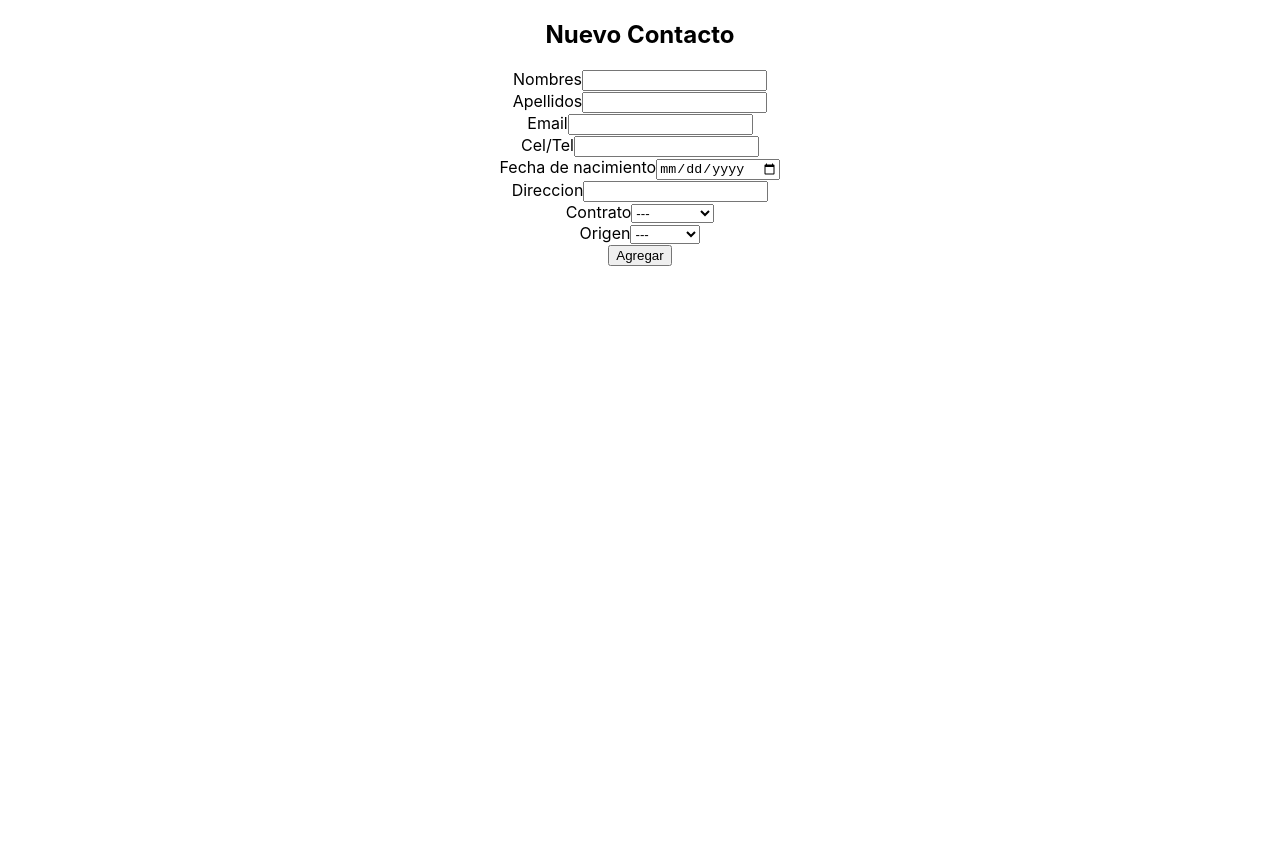
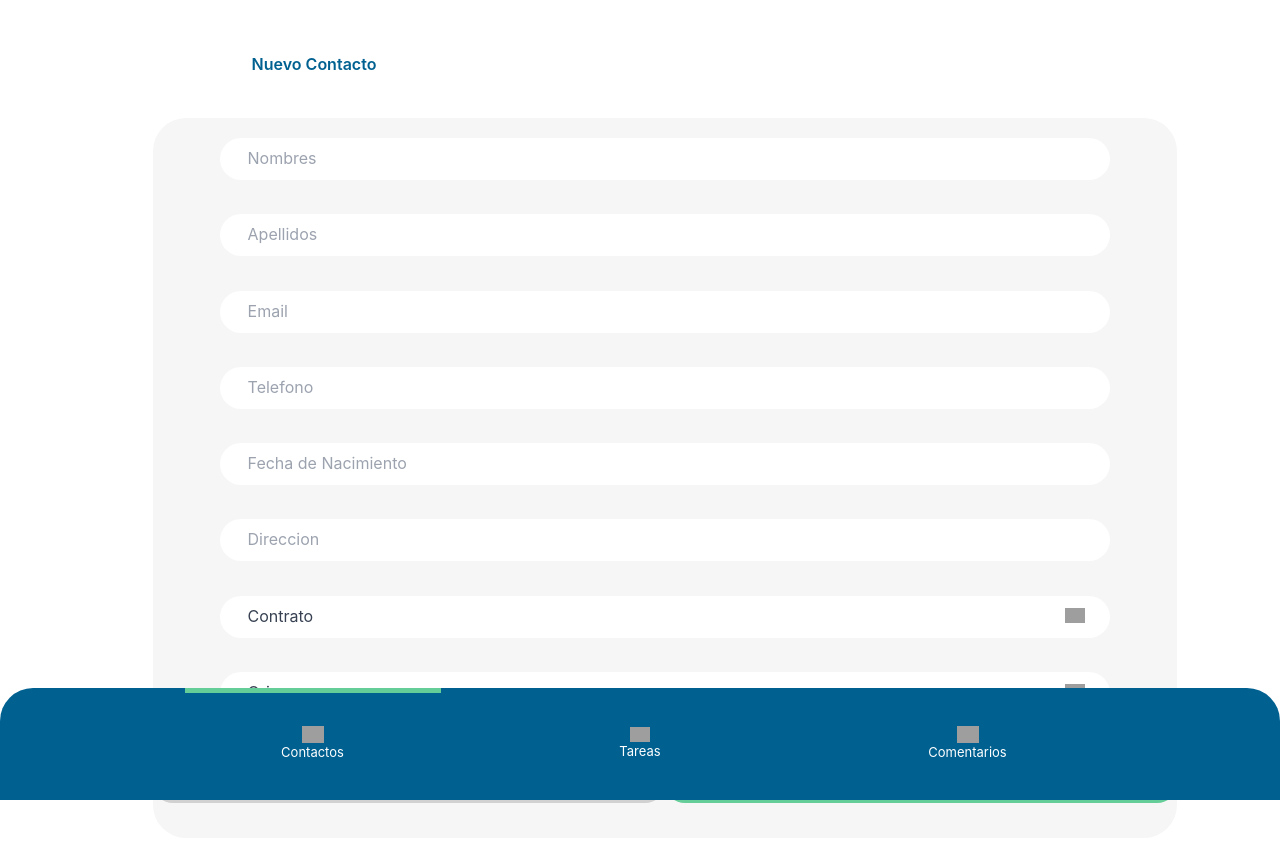
Before and after one commit to Arnovis27/Wyer_Crm, a React (Create React App) app in the folder cliente/: page /agregarusuario in a window 1280 px wide. Shown: the top 842 px of the page. Before the commit the page ends 800 px from the top, so only its background shows below. Built offline with nearby package versions, Linux system fonts and the light colour scheme; grey boxes are pictures that could not be loaded.

Commit message:
Create contact v0.2

```diff
--- a/cliente/src/App.js
+++ b/cliente/src/App.js
@@ -1,6 +1,7 @@
 import './App.css';
 import AgregarUsuarios from './Componentes/AgregarUsuarios';
 import ListaUsuarios from './Componentes/ListaUsuarios';
+
 
 import {BrowserRouter, Routes, Route} from 'react-router-dom';
 
--- a/cliente/src/Componentes/AgregarUsuarios.js
+++ b/cliente/src/Componentes/AgregarUsuarios.js
@@ -1,6 +1,9 @@
 import React, { useState } from 'react';
 import uniquid from 'uniqid';
 import axios from 'axios';
+import FooterContact from './Complementos/FooterContact';
+
+
 
 function AgregarUsuarios(){
 
@@ -39,65 +42,68 @@ function AgregarUsuarios(){
 
     return(
         <div className="container">
-            <div className='row'>
-                <h2 className='mt-4'>Nuevo Contacto</h2>
-            </div>
+            <div className='flex flex-col h-[100vh] lg:h-[130vh] justify-center items-center pb-[16vh] lg:pb-[20vh] lg:ml-[50px]'>
+                <div className='row'>
+                    <h2 className='font-semibold text-[#006191] ml-[-120px] lg:ml-[-702px] py-[10px] flex-start '>Nuevo Contacto</h2>
+                </div>
+                    <div className='w-[90vw] h-[67vh] py-[20px] lg:w-[80vw] lg:h-[90vh] lg:mt-[4vh] container flex flex-col mx-auto items-center justify-between bg-[#F6F6F6] rounded-[33px] relative '>
+                            <div className='relative flex flex-col items-center w-full'>
+                                <input type="text" className='rounded-[60px] h-[42px] border-none flex appearance-none border border-gray-300 w-[87%] py-2 px-7 pb-[10px] bg-white text-gray-700 placeholder-gray-400 text-base focus:outline-none focus:ring-2 focus:ring-[#006191] focus:border-transparent' value={nombres} onChange={(e)=>{setNombres(e.target.value)}} placeholder="Nombres" htmlFor="nombres"></input>
+                            </div>
 
-            <div className='row'>
-                <div className='col-sm-6 offset-3'>
-                    <div className='mb-3'>
-                        <label htmlFor='nombres' className='form-label'>Nombres</label>
-                        <input type="text" className='form-control' value={nombres} onChange={(e)=>{setNombres(e.target.value)}}></input>
-                    </div>
+                            <div className='relative flex flex-col items-center w-full'>
+                                <input type="text" className='rounded-[60px] h-[42px] border-none flex appearance-none border border-gray-300 w-[87%] py-2 px-7 pb-[10px] bg-white text-gray-700 placeholder-gray-400 text-base focus:outline-none focus:ring-2 focus:ring-[#006191] focus:border-transparent' value={apellidos} onChange={(e)=>{setApellidos(e.target.value)}} placeholder="Apellidos" htmlFor="apellidos"></input>
+                            </div>
 
-                    <div className='mb-3'>
-                        <label htmlFor='apellidos' className='form-label'>Apellidos</label>
-                        <input type="text" className='form-control' value={apellidos} onChange={(e)=>{setApellidos(e.target.value)}}></input>
-                    </div>
+                            <div className='relative flex flex-col items-center w-full'>
+                                <input type="email" className='rounded-[60px] h-[42px] border-none flex appearance-none border border-gray-300 w-[87%] py-2 px-7 pb-[10px] bg-white text-gray-700 placeholder-gray-400 text-base focus:outline-none focus:ring-2 focus:ring-[#006191] focus:border-transparent' value={email} onChange={(e)=>{setEmail(e.target.value)}} placeholder="Email" htmlFor="email"></input>
+                            </div>
 
-                    <div className='mb-3'>
-                        <label htmlFor='email' className='form-label'>Email</label>
-                        <input type="email" className='form-control' value={email} onChange={(e)=>{setEmail(e.target.value)}}></input>
-                    </div>
-
-                    <div className='mb-3'>
-                        <label htmlFor='telefono' className='form-label'>Cel/Tel</label>
-                        <input type="number" className='form-control' value={telefono} onChange={(e)=>{setTelefono(e.target.value)}}></input>
-                    </div>
-
-                    <div className='mb-3'>
-                        <label htmlFor='nacimiento' className='form-label'>Fecha de nacimiento</label>
-                        <input type="date" className='form-control' value={nacimiento} onChange={(e)=>{setNacimiento(e.target.value)}}></input>
-                    </div>
-
-                    <div className='mb-3'>
-                        <label htmlFor='direccion' className='form-label'>Direccion</label>
-                        <input type="text" className='form-control' value={direccion} onChange={(e)=>{setDireccion(e.target.value)}}></input>
-                    </div>
-
-                    <div class="mb-3">
-                        <label htmlFor="contrato" class="form-label">Contrato</label>
-                        <select id="contrato" name="contrato" value={contrato} onChange={(e)=>{setContrato(e.target.value)}}>
-                            <option value="null">---</option>
-                            <option value="Empleado">Empleado</option>
-                            <option value="Socio">Socio</option>
-                        </select>
-                    </div>
-
-                    <div class="mb-3">
-                        <label htmlFor="origen" class="form-label">Origen</label>
-                        <select id="origen" name="origen" value={origen} onChange={(e)=>{setOrigen(e.target.value)}}>
-                            <option value="null">---</option>
-                            <option value="Hombre">Hombre</option>
-                            <option value="Mujer">Mujer</option>
-                        </select>
-                    </div>
+                            <div className='relative flex flex-col items-center w-full'>
+                                <input type="tel" className='rounded-[60px] h-[42px] border-none flex appearance-none border border-gray-300 w-[87%] py-2 px-7 pb-[10px] bg-white text-gray-700 placeholder-gray-400 text-base focus:outline-none focus:ring-2 focus:ring-[#006191] focus:border-transparent' value={telefono} onChange={(e)=>{setTelefono(e.target.value)}} placeholder="Telefono" htmlFor="telefono"></input>
+                            </div>
 
 
-                    <button onClick={guardarUsuario} className='btn btn-success'>Agregar</button>
+                            <div className='relative flex flex-col items-center w-full'>
+                                <input placeholder="Fecha de Nacimiento" type="text" onFocus={(e)=>(e.target.type= "date")} onBlur={(e)=>(e.target.type="text")} className='rounded-[60px] h-[42px] border-none flex appearance-none border border-gray-300 w-[87%] py-2 px-7 pb-[10px] bg-white text-gray-700 placeholder-gray-400 text-base focus:outline-none focus:ring-2 focus:ring-[#006191] focus:border-transparent' value={nacimiento} onChange={(e)=>{setNacimiento(e.target.value)}} htmlFor="nacimiento"></input>
+                            </div>
+
+                            <div className='relative flex flex-col items-center w-full'>
+                                <input type="text" className='rounded-[60px] h-[42px] border-none flex appearance-none border border-gray-300 w-[87%] py-2 px-7 pb-[10px] bg-white text-gray-700 placeholder-gray-400 text-base focus:outline-none focus:ring-2 focus:ring-[#006191] focus:border-transparent' value={direccion} onChange={(e)=>{setDireccion(e.target.value)}} placeholder="Direccion" htmlFor="direccion"></input>
+                            </div>
+
+                            <div class="relative flex flex-col items-center w-full">
+                                <select className="rounded-[60px] h-[42px] border-none flex appearance-none border border-gray-300 w-[87%] py-2 px-7 pb-[10px] bg-white text-gray-700 placeholder-gray-400 text-base focus:outline-none focus:ring-2 focus:ring-[#006191] focus:border-transparent" aria-label="Default select example" id="contrato" name="contrato" value={contrato} onChange={(e)=>{setContrato(e.target.value)}}>
+                                    <option hidden selected>Contrato</option>
+                                    <option value="Empleado" className="text-gray-700">Empleado</option>
+                                    <option value="Socio" className="text-gray-700">Socio</option>
+                                </select>
+                                <div className="absolute top-3 right-3 lg:top-3 lg:right-[7vh] transform -translate-y-0 pr-9 pointer-events-none">
+                                    <img className="w-[20px]" src="https://cdn-icons-png.flaticon.com/512/6687/6687903.png" alt="select_tag_icon"/>
+                                </div>
+                            </div>
+
+                            <div class="relative flex flex-col items-center w-full">
+                                <select className="rounded-[60px] h-[42px] border-none flex appearance-none border border-gray-300 w-[87%] py-2 px-7 pb-[10px] bg-white text-gray-700 placeholder-gray-400 text-base focus:outline-none focus:ring-2 focus:ring-[#006191] focus:border-transparent" aria-label="Default select example" id="origen" name="origen" value={origen} onChange={(e)=>{setOrigen(e.target.value)}}>
+                                    <option hidden selected>Origen</option>
+                                    <option value="Hombre" className="text-gray-700">Hombre</option>
+                                    <option value="Mujer" className="text-gray-700">Mujer</option>
+                                </select>
+                                <div className="absolute top-3 right-3 lg:top-3 lg:right-[7vh] transform -translate-y-0 pr-9 pointer-events-none">
+                                    <img className="w-[20px]" src="https://cdn-icons-png.flaticon.com/512/6687/6687903.png" alt="select_tag_icon"/>
+                                </div>
+                            </div>
+                        <div className="flex flex-row justify-around w-[90vw] lg:w-[80vw]">
+                            <button className='w-[43vw] h-[40px] lg:w-[70vh] my-[15px] bg-[#D1D1D1] hover:bg-blue-700   px-4 rounded-full text-white text-lg font-medium'>Cancelar</button>
+                            <button onClick={guardarUsuario} className='w-[43vw] h-[40px] lg:w-[70vh] my-[15px] bg-[#64CD98] hover:bg-blue-700   px-4 rounded-full text-white text-lg font-medium'>Agregar</button>
+                        </div>
                 </div>
             </div>
+                <div className="fixed bottom-0 w-[100vw]">
+                    <FooterContact />
+                </div>
         </div>
+
     )
 }
 
--- /dev/null
+++ b/cliente/src/Componentes/Complementos/FooterContact.js
@@ -0,0 +1,41 @@
+import React from "react";
+
+const FooterContact = () => {
+  return (
+      <div className="flex flex-row justify-evenly rounded-t-[33px] items-stretch bg-[#006191] h-[14vh]">
+        <div className="relative flex flex-col justify-center items-center">
+          <div className="fixed absolute top-0 left-1/2 -translate-x-1/2 w-[20vw] flex justiy-center h-[5px] bg-[#64CD98]" />
+          <button className="w-[30px] mt-[0px] text-right flex flex-col justify-between items-center">
+            <img
+              className="w-[22px]"
+              src="https://res.cloudinary.com/dkagy4g5m/image/upload/v1667429960/wyer/footer_contact_ljqrm4.png"
+              alt="footer_contact"
+            />
+            <span className="text-white text-[13px]">Contactos</span>
+          </button>
+        </div>
+        <div className="flex flex-col justify-center">
+          <button className="w-[30px] ml-[0px] text-right flex flex-col justify-center items-center">
+            <img
+              className="w-[20px]"
+              src="https://res.cloudinary.com/dkagy4g5m/image/upload/v1667429960/wyer/footer_tasks_tdx1ng.png"
+              alt="footer_tasks"
+            />
+            <span className="text-white text-[13px]">Tareas</span>
+          </button>
+        </div>
+        <div className="flex flex-col justify-center">
+          <button className="w-[30px] ml-[0px] text-right flex flex-col justify-center items-center">
+            <img
+              className="w-[22px]"
+              src="https://res.cloudinary.com/dkagy4g5m/image/upload/v1667429960/wyer/footer_comments_xpo8xf.png"
+              alt="footer_comments"
+            />
+            <span className="text-white text-[13px]">Comentarios</span>
+          </button>
+        </div>
+      </div>
+  );
+};
+
+export default FooterContact;
--- a/cliente/src/index.css
+++ b/cliente/src/index.css
@@ -11,3 +11,7 @@ code {
   font-family: source-code-pro, Menlo, Monaco, Consolas, 'Courier New',
     monospace;
 }
+
+@tailwind base;
+@tailwind components;
+@tailwind utilities;
--- /dev/null
+++ b/cliente/tailwind.config.js
@@ -0,0 +1,8 @@
+/** @type {import('tailwindcss').Config} */
+module.exports = {
+  content: ["./src/**/*.{html,js}"],
+  theme: {
+    extend: {},
+  },
+  plugins: [],
+}
```
Also changed, not shown: cliente/package.json (+11 -1 lines), 3 other files (tests, documents, lock files or other folders).
